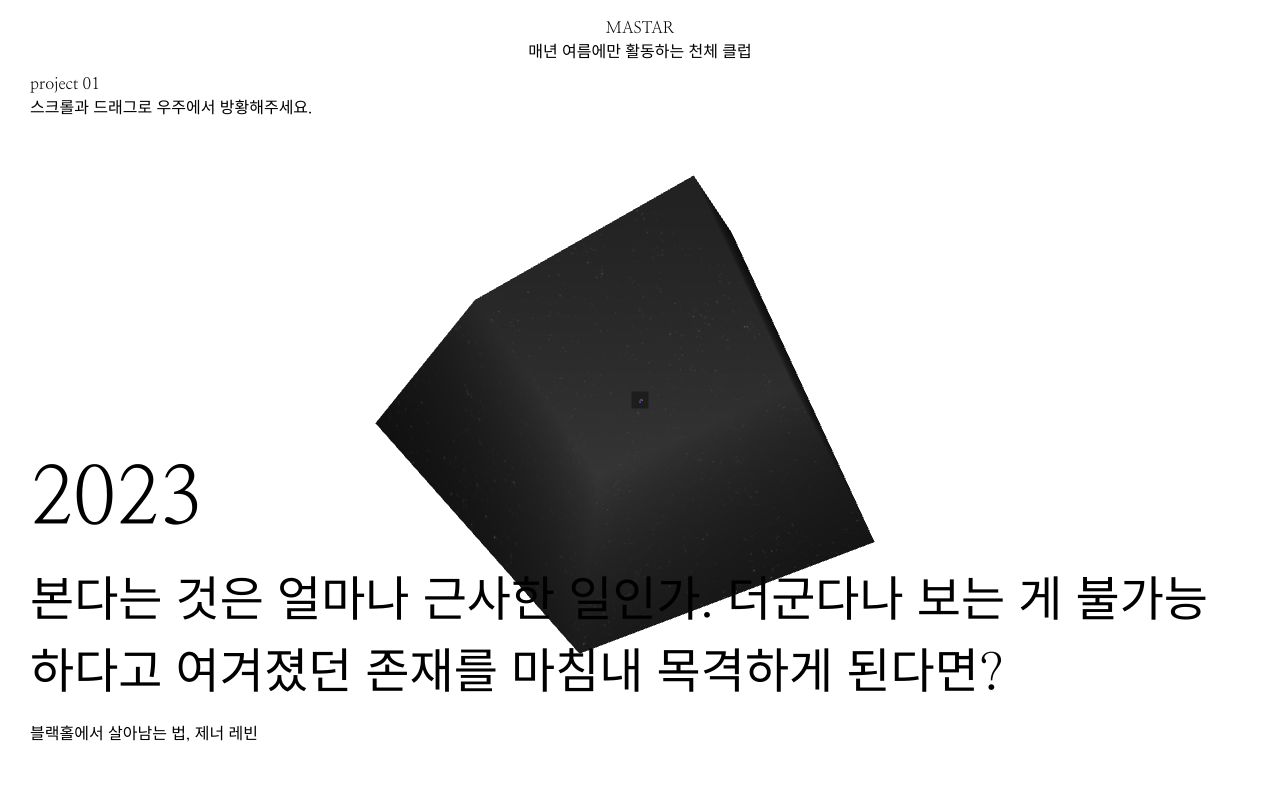
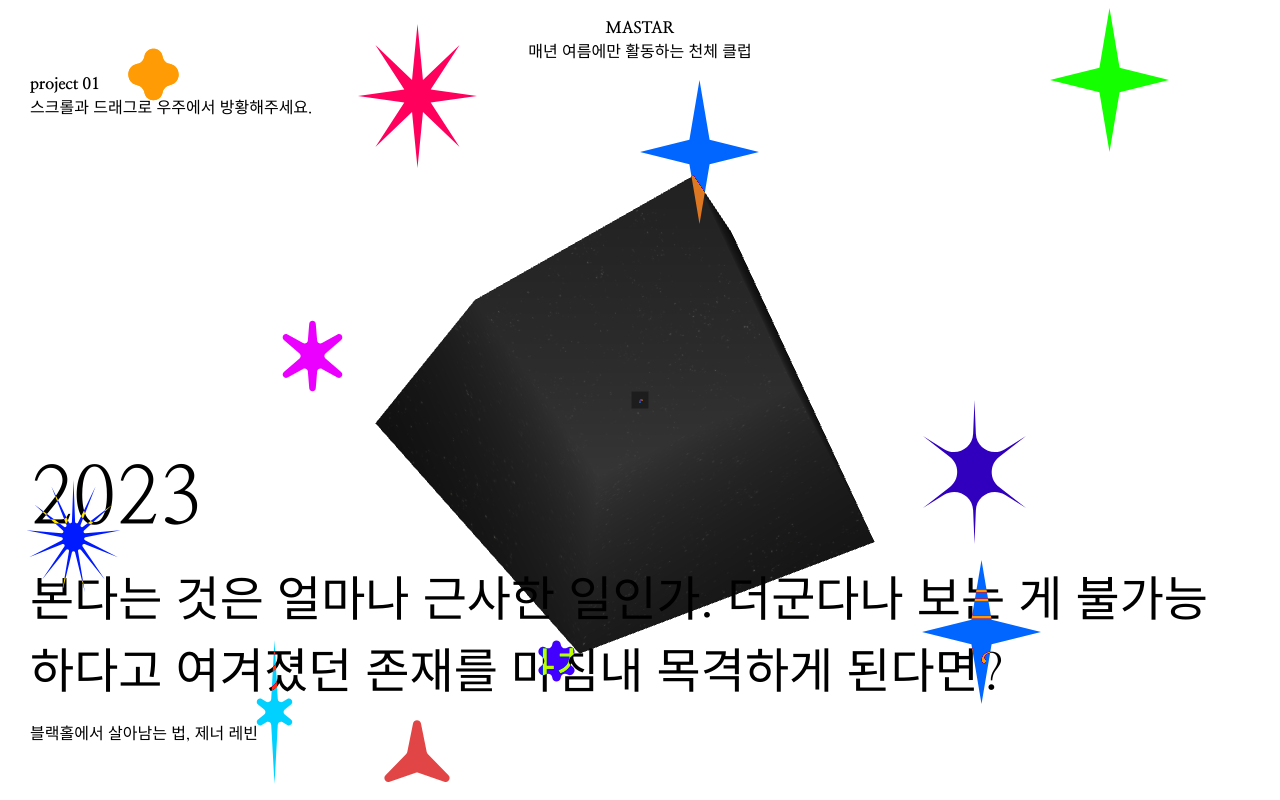
Before and after one commit to ynawhocodes/mastar, a website built with webpack: page index.html in a window 1280 px wide. Built offline with nearby package versions, Linux system fonts and the light colour scheme; animation ran at ten frames a second; a web font is replaced by a local one.

Commit message:
feat: add star icons

```diff
--- a/index.html
+++ b/index.html
@@ -19,13 +19,58 @@
     <title>MASTAR | master of the star</title>
 </head>
 
-<body style="margin: 0;">
+<body style="margin: 0; overflow: hidden;">
+    <div class="draggable star__wrapper star03">
+        <div class="star__layer"></div>
+        <img class="star__icon" src="./static/svg/star_3.svg" alt="star"/>
+    </div>
+    <div class="draggable star__wrapper star04">
+        <div class="star__layer"></div>
+        <img src="./static/svg/star_4.svg" alt="star"/>
+    </div>
+    <div class="draggable star__wrapper star05">
+        <div class="star__layer"></div>
+        <img src="./static/svg/star_5.svg" alt="star"/>
+    </div>
+    <div class="draggable star__wrapper star06">
+        <div class="star__layer"></div>
+        <img src="./static/svg/star_6.svg" alt="star"/>
+    </div>
+    <div class="draggable star__wrapper star07">
+        <div class="star__layer"></div>
+        <img src="./static/svg/star_7.svg" alt="star"/>
+    </div>
+    <div class="draggable star__wrapper star08">
+        <div class="star__layer"></div>
+        <img src="./static/svg/star_8.svg" alt="star"/>
+    </div>
+    <div class="draggable star__wrapper star09">
+        <div class="star__layer"></div>
+        <img src="./static/svg/star_3.svg" alt="star"/>
+    </div>
+    <div class="draggable star__wrapper star10">
+        <div class="star__layer"></div>
+        <img src="./static/svg/star_10.svg" alt="star"/>
+    </div>
+    <div class="draggable star__wrapper star11">
+        <div class="star__layer"></div>
+        <img src="./static/svg/star_11.svg" alt="star"/>
+    </div>
+    <div class="draggable star__wrapper star12">
+        <div class="star__layer"></div>
+        <img src="./static/svg/star_12.svg" alt="star"/>
+    </div>
+    <div class="draggable star__wrapper star13">
+        <div class="star__layer"></div>
+        <img src="./static/svg/star_13.svg" alt="star"/>
+    </div>
+
     <div class="top">
-        <p class="content">MASTAR</p>
+        <p class="content" style="font-weight: 700;">MASTAR</p>
         <p class="content">매년 여름에만 활동하는 천체 클럽</p>
     </div>
     <div class="project">
-        <p class="content">project 01</p>
+        <p class="content" style="font-weight: 700;">project 01</p>
         <p class="content">스크롤과 드래그로 우주에서 방황해주세요.</p>
     </div>
     <div class="words">
@@ -40,5 +85,6 @@
     </div>
 </body>
 <script src="./public/bundle.js"></script>
+<script src="./public/draggable.js"></script>
 
 </html>
--- /dev/null
+++ b/public/draggable.js
@@ -0,0 +1,43 @@
+console.log("here");
+document.addEventListener("DOMContentLoaded", function () {
+  // 여기에 드래그 가능한 요소에 대한 코드를 추가합니다.
+  const draggableElements = document.querySelectorAll(".draggable");
+  console.log("draggableElements", draggableElements);
+  draggableElements.forEach((element) => {
+    let offsetX, offsetY;
+    let isDragging = false;
+
+    // 마우스 버튼을 누를 때
+    element.addEventListener("mousedown", (e) => {
+      isDragging = true;
+
+      // 마우스 포인터 위치에서 이미지의 현재 위치를 빼서 이동 거리를 계산합니다.
+      offsetX = e.clientX - element.getBoundingClientRect().left;
+      offsetY = e.clientY - element.getBoundingClientRect().top;
+
+      // 드래그할 때 커서 모양 변경
+      element.style.cursor = "grabbing";
+    });
+
+    // 문서에서 마우스를 이동할 때
+    document.addEventListener("mousemove", (e) => {
+      if (!isDragging) return;
+
+      // 마우스 위치에 따라 이미지 위치를 업데이트합니다.
+      const x = e.clientX - offsetX;
+      const y = e.clientY - offsetY;
+
+      element.style.left = x + "px";
+      element.style.top = y + "px";
+    });
+
+    // 마우스 버튼을 놓을 때
+    document.addEventListener("mouseup", () => {
+      if (isDragging) {
+        // 드래그 종료 시 커서 모양 변경
+        element.style.cursor = "grab";
+        isDragging = false;
+      }
+    });
+  });
+});
--- a/static/styles/style.css
+++ b/static/styles/style.css
@@ -1,6 +1,18 @@
 * {
   font-family: 'Nanum Myeongjo', serif;
 }
+
+/* .container {
+  mix-blend-mode: difference;
+  position: fixed;
+  top: 0;
+  left: 0;
+  width: 100%;
+  height: 100%;
+  background: rgb(231 0 0);
+  z-index: 30;
+  pointer-events: none;
+} */
 
 .top {
   position: fixed;
@@ -23,15 +35,6 @@
   left: 0%;
   transform: translate(0%, -50%);
   line-height: 0.5rem;
-  margin: 0 30px;
-}
-
-.title {
-  position: fixed;
-  top: 80%;
-  left: 0%;
-  transform: translate(0%, -100%);
-  font-size: 5rem;
   margin: 0 30px;
 }
 
@@ -58,3 +61,69 @@
     font-size: 1.8rem;
   }
 }
+
+#draggable {
+  position: absolute;
+  cursor: grab;
+}
+
+.star03 {
+  top: 10%;
+  left: 50%;
+}
+.star04 {
+  top: 3%;
+  left: 28%;
+}
+.star05 {
+  top: 1%;
+  left: 82%;
+}
+.star06 {
+  top: 6%;
+  left: 10%;
+}
+.star07 {
+  top: 90%;
+  left: 30%;
+}
+.star08 {
+  top: 80%;
+  left: 20%;
+}
+.star09 {
+  top: 70%;
+  left: 72%;
+}
+.star10 {
+  top: 80%;
+  left: 42%;
+}
+.star11 {
+  top: 50%;
+  left: 72%;
+}
+.star12 {
+  top: 40%;
+  left: 22%;
+}
+.star13 {
+  top: 60%;
+  left: 2%;
+}
+
+.star__wrapper {
+  position: absolute;
+  z-index: 10;
+  width: fit-content;
+  height: fit-content;
+  border-radius: 100%;
+  mix-blend-mode: difference;
+}
+
+.star__layer {
+  position: absolute;
+  width: 100%;
+  height: 100%;
+  border-radius: 100%;
+}
```
